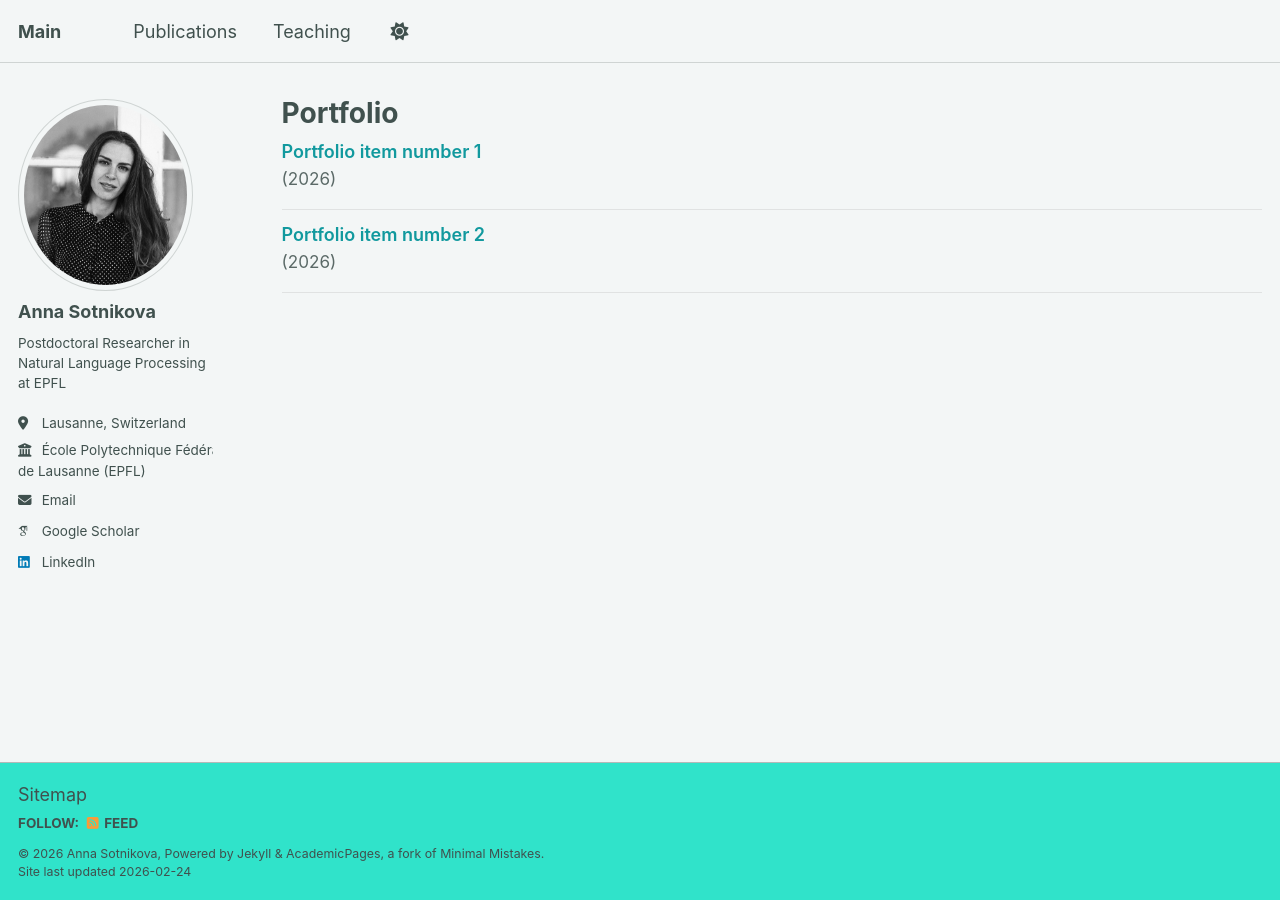
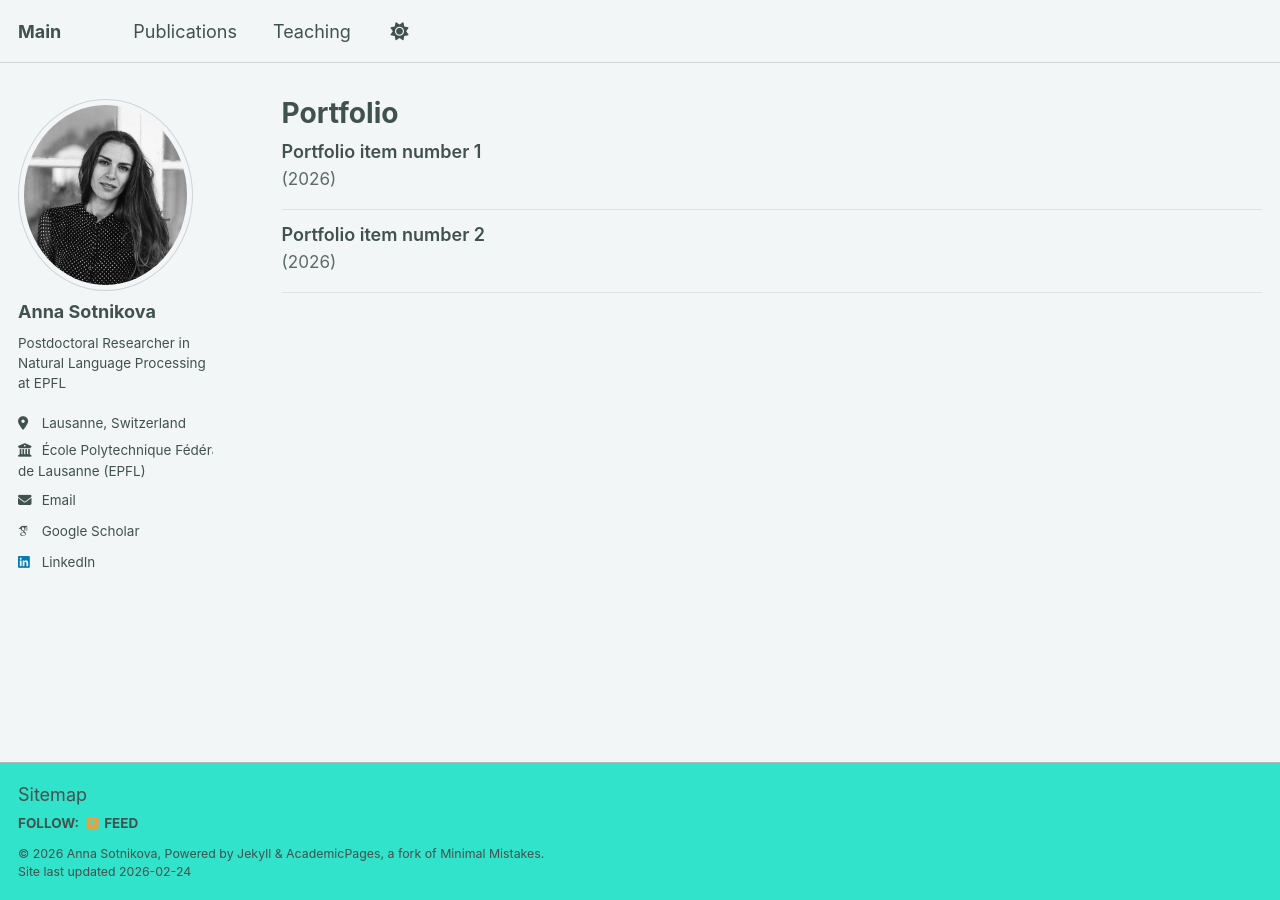
Before and after one commit to AnnaSou/annasou.github.io, a Jekyll site: the page built from _pages/portfolio.html, in a window 1280 px wide. Built offline with Jekyll 4.4.1, drawn with Linux system fonts in a browser that asks for light colours; some web fonts are replaced; a script bundle is joined from its source files by our own code; library files that are not in the unit come from our copies.

Commit message:
Update archive-single.html

```diff
--- a/_includes/archive-single.html
+++ b/_includes/archive-single.html
@@ -1,9 +1,9 @@
 {% assign p = post %}
 
 <article class="pub-item">
-  <div class="pub-title">
-    <a href="{{ p.url | relative_url }}">{{ p.title }}</a>
-  </div>
+<div class="pub-title">
+  {{ p.title }}
+</div>
 
   {% if p.authors %}
     <div class="pub-authors">{{ p.authors }}</div>
```
